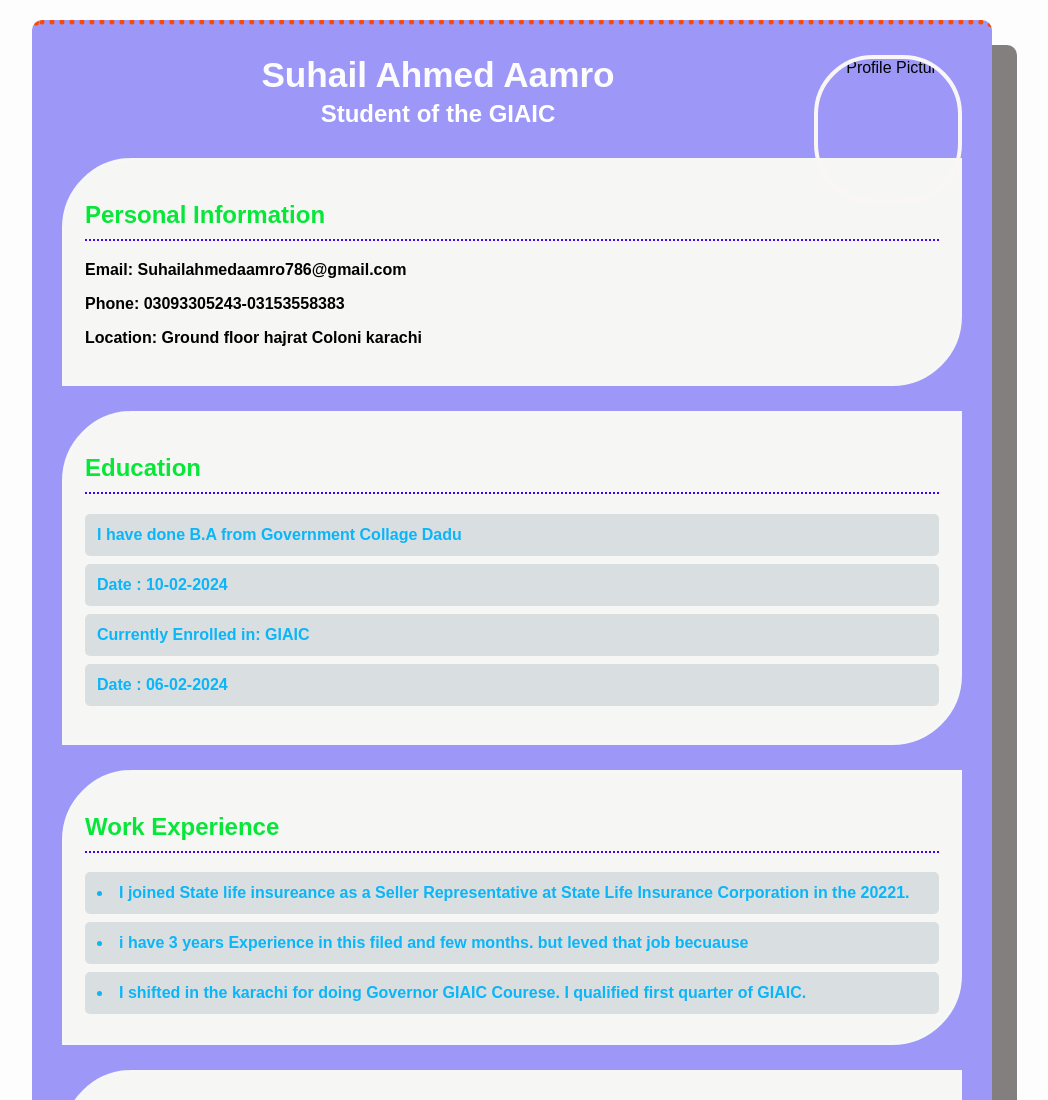
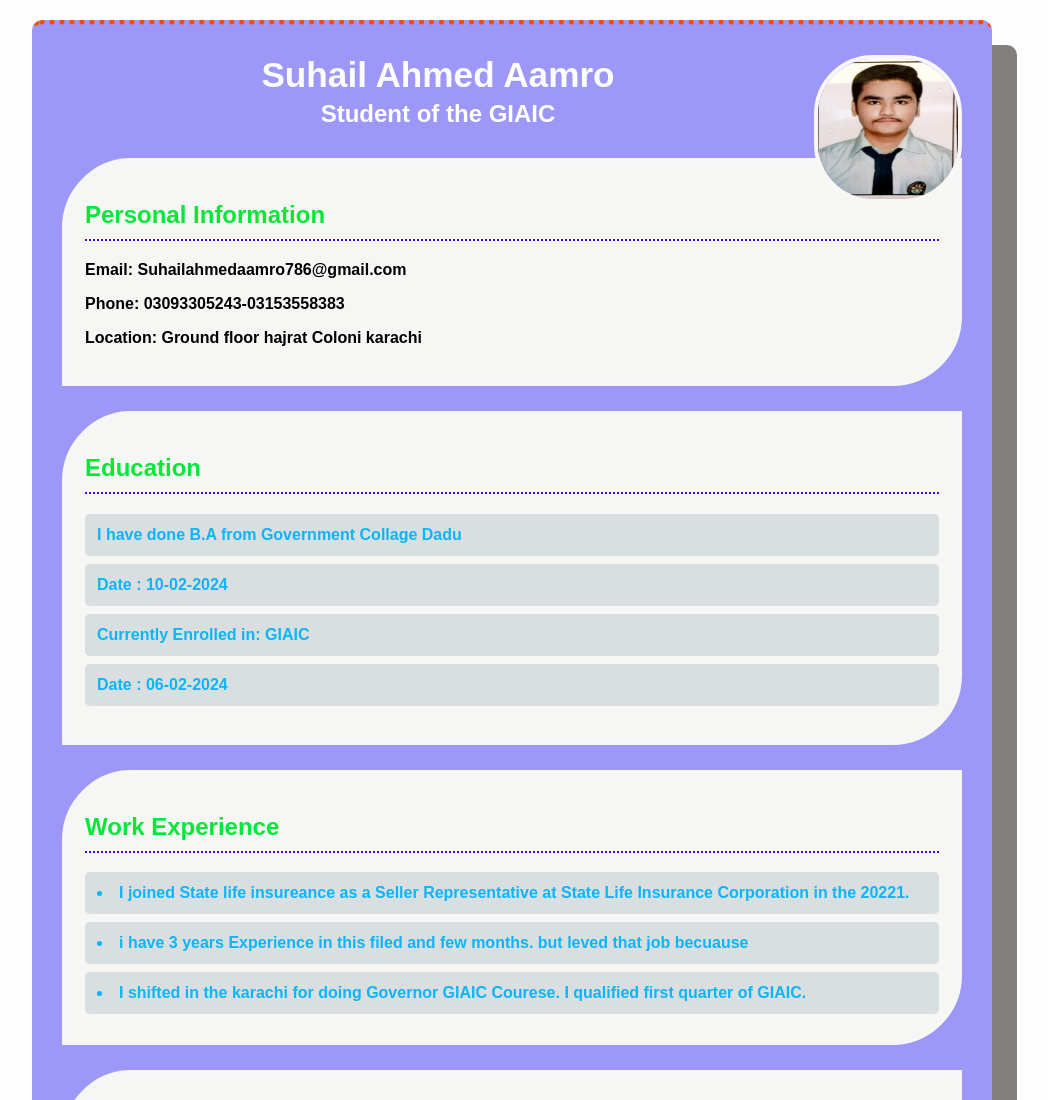
Before and after one commit to SuhailAhmedAamro/-Hackathon-Milestone, a plain HTML site: page index.html in a window 1280 px wide. Shown: the top 1100 px of the page, without its empty margins (128-1176 px from the left). Drawn offline with Linux system fonts and the light colour scheme.

Commit message:
index.html

```diff
--- a/index.html
+++ b/index.html
@@ -10,7 +10,7 @@
 <body>
 <div class="container">
 <header>
-<img src="/aamro.jpg" alt="Profile Picture" class="profile-picture">
+<img src="/pic.jpg" alt="Profile Picture" class="profile-picture">
 <h1>Suhail Ahmed Aamro</h1>
 <h3>Student of the GIAIC</h3>
 </header>
```
